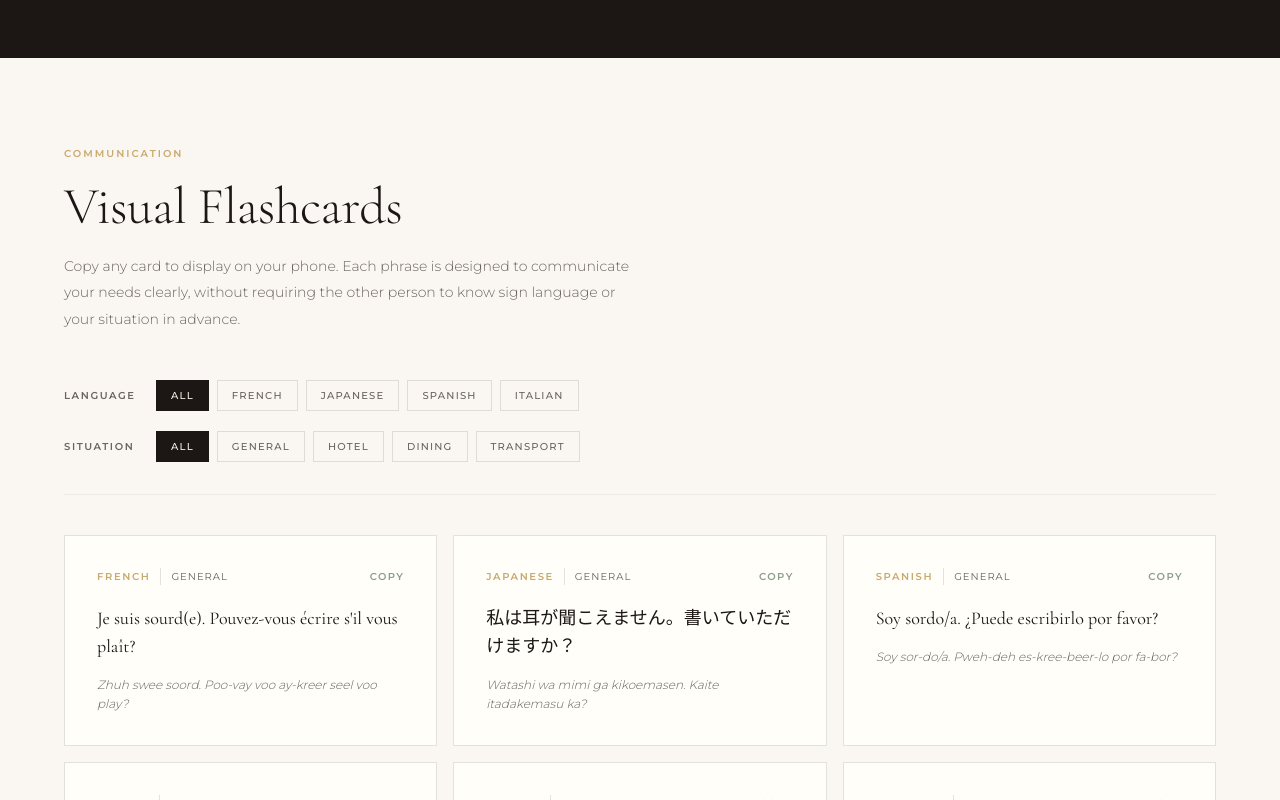
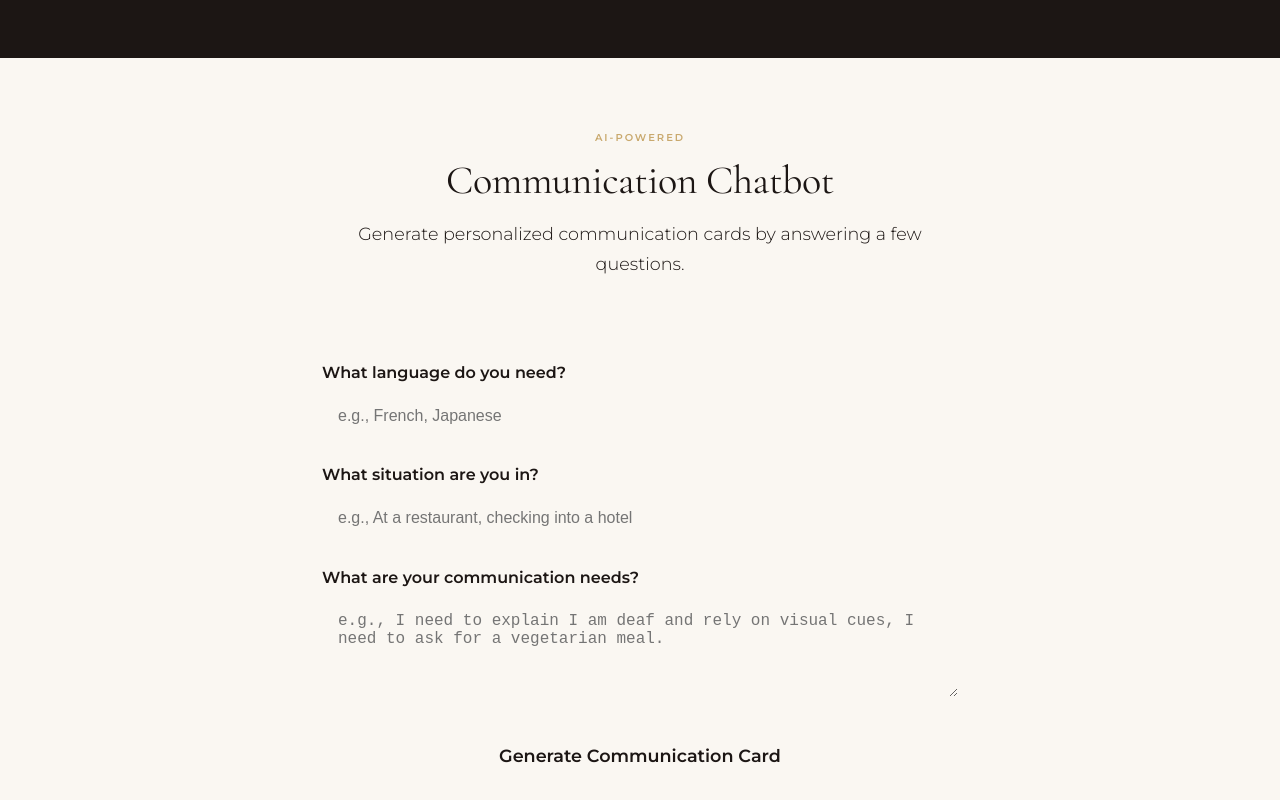
Before and after one commit to Emily749/deafinitely_able_travel, a Next.js app: page /toolkit in a window 1280 px wide. Shown: the part 400-1200 px from the top of the page. Built offline with nearby package versions, Linux system fonts and the light colour scheme.

Commit message:
make chatbot

```diff
--- a/app/toolkit/page.tsx
+++ b/app/toolkit/page.tsx
@@ -1,32 +1,16 @@
 'use client';
 
 import { useState } from 'react';
-import { flashCards, techItems } from '@/lib/data';
+import { techItems } from '@/lib/data';
 import styles from './page.module.css';
+import CommunicationChatbot from '@/components/CommunicationChatbot';
 
-const languages = ['All', 'French', 'Japanese', 'Spanish', 'Italian'];
-const situations = ['All', 'General', 'Hotel', 'Dining', 'Transport'];
 const techCategories = ['All', 'Speech to Text', 'Hearing Technology', 'Travel Alarms', 'Signal Devices', 'Sign Language Apps'];
 
 export default function ToolkitPage() {
-  const [activeLang, setActiveLang] = useState('All');
-  const [activeSit, setActiveSit] = useState('All');
   const [activeTech, setActiveTech] = useState('All');
-  const [copied, setCopied] = useState<string | null>(null);
-
-  const filteredCards = flashCards.filter((c) => {
-    const langMatch = activeLang === 'All' || c.language === activeLang;
-    const sitMatch = activeSit === 'All' || c.situation === activeSit;
-    return langMatch && sitMatch;
-  });
 
   const filteredTech = techItems.filter((t) => activeTech === 'All' || t.category === activeTech);
-
-  const handleCopy = (text: string, id: string) => {
-    navigator.clipboard.writeText(text);
-    setCopied(id);
-    setTimeout(() => setCopied(null), 2000);
-  };
 
   return (
     <>
@@ -42,75 +26,7 @@ export default function ToolkitPage() {
       </div>
 
       <div className="container">
-        {/* Flashcards */}
-        <section className={styles.section} id="flashcards">
-          <div className={styles.section__header}>
-            <div>
-              <span className="label label--accent">Communication</span>
-              <h2 className={styles.section__title}>Visual Flashcards</h2>
-              <p className={styles.section__sub}>
-                Copy any card to display on your phone. Each phrase is designed to communicate your
-                needs clearly, without requiring the other person to know sign language or your
-                situation in advance.
-              </p>
-            </div>
-          </div>
-
-          <div className={styles.filter__row}>
-            <div className={styles.filter__group}>
-              <span className={styles.filter__label}>Language</span>
-              <div className={styles.pills}>
-                {languages.map((l) => (
-                  <button
-                    key={l}
-                    className={`${styles.pill} ${activeLang === l ? styles.pill__active : ''}`}
-                    onClick={() => setActiveLang(l)}
-                  >
-                    {l}
-                  </button>
-                ))}
-              </div>
-            </div>
-            <div className={styles.filter__group}>
-              <span className={styles.filter__label}>Situation</span>
-              <div className={styles.pills}>
-                {situations.map((s) => (
-                  <button
-                    key={s}
-                    className={`${styles.pill} ${activeSit === s ? styles.pill__active : ''}`}
-                    onClick={() => setActiveSit(s)}
-                  >
-                    {s}
-                  </button>
-                ))}
-              </div>
-            </div>
-          </div>
-
-          <div className={styles.cards}>
-            {filteredCards.map((card) => (
-              <div key={card.id} className={styles.flash}>
-                <div className={styles.flash__top}>
-                  <div className={styles.flash__meta}>
-                    <span className={styles.flash__lang}>{card.language}</span>
-                    <span className={styles.flash__sit}>{card.situation}</span>
-                  </div>
-                  <button
-                    className={styles.copy}
-                    onClick={() => handleCopy(card.text, card.id)}
-                    aria-label="Copy to clipboard"
-                  >
-                    {copied === card.id ? 'Copied' : 'Copy'}
-                  </button>
-                </div>
-                <p className={styles.flash__text}>{card.text}</p>
-                {card.phonetic && (
-                  <p className={styles.flash__phonetic}>{card.phonetic}</p>
-                )}
-              </div>
-            ))}
-          </div>
-        </section>
+        <CommunicationChatbot />
 
         {/* Tech Edit */}
         <section className={styles.section} id="tech">
--- /dev/null
+++ b/components/CommunicationChatbot.module.css
@@ -0,0 +1,108 @@
+.chatbotSection {
+  padding: 4rem 0;
+  background-color: var(--color-background-secondary);
+  border-radius: 8px;
+  margin-bottom: 2rem;
+}
+
+.section__header {
+  text-align: center;
+  margin-bottom: 3rem;
+}
+
+.section__title {
+  font-size: 2.5rem;
+  color: var(--color-heading);
+  margin-top: 0.5rem;
+  margin-bottom: 1rem;
+}
+
+.section__sub {
+  font-size: 1.1rem;
+  color: var(--color-text-light);
+  max-width: 600px;
+  margin: 0 auto;
+}
+
+.chatbotForm {
+  max-width: 700px;
+  margin: 0 auto;
+  padding: 2rem;
+  background-color: var(--color-white);
+  border-radius: 8px;
+  box-shadow: var(--shadow-elevation-1);
+}
+
+.formGroup {
+  margin-bottom: 1.5rem;
+}
+
+.label {
+  display: block;
+  font-size: 1rem;
+  color: var(--color-heading);
+  margin-bottom: 0.5rem;
+  font-weight: 600;
+}
+
+.input,
+.textarea {
+  width: 100%;
+  padding: 0.8rem 1rem;
+  border: 1px solid var(--color-border);
+  border-radius: 4px;
+  font-size: 1rem;
+  color: var(--color-text);
+  background-color: var(--color-background);
+  transition: border-color 0.2s ease-in-out;
+}
+
+.input:focus,
+.textarea:focus {
+  border-color: var(--color-accent);
+  outline: none;
+}
+
+.textarea {
+  resize: vertical;
+}
+
+.submitButton {
+  display: block;
+  width: 100%;
+  padding: 1rem;
+  background-color: var(--color-accent);
+  color: var(--color-white);
+  border: none;
+  border-radius: 4px;
+  font-size: 1.1rem;
+  font-weight: 700;
+  cursor: pointer;
+  transition: background-color 0.2s ease-in-out;
+}
+
+.submitButton:hover {
+  background-color: var(--color-accent-dark);
+}
+
+.generatedCard {
+  margin-top: 3rem;
+  padding: 2rem;
+  background-color: var(--color-background);
+  border-radius: 8px;
+  border: 1px dashed var(--color-border);
+  text-align: center;
+}
+
+.generatedCard h3 {
+  color: var(--color-heading);
+  font-size: 1.5rem;
+  margin-bottom: 1rem;
+}
+
+.generatedCard p {
+  white-space: pre-wrap;
+  font-size: 1rem;
+  color: var(--color-text);
+  line-height: 1.6;
+}
--- /dev/null
+++ b/components/CommunicationChatbot.tsx
@@ -0,0 +1,84 @@
+'use client';
+
+import { useState } from 'react';
+import styles from './CommunicationChatbot.module.css';
+
+export default function CommunicationChatbot() {
+  const [language, setLanguage] = useState('');
+  const [situation, setSituation] = useState('');
+  const [communicationNeeds, setCommunicationNeeds] = useState('');
+  const [card, setCard] = useState<string | null>(null);
+
+  const handleSubmit = async (e: React.FormEvent) => {
+    e.preventDefault();
+    // In a real application, you would send this data to an AI model
+    // to generate the communication card. For this example, we'll
+    // simulate a response.
+    const generatedCard = `Language: ${language}\nSituation: ${situation}\nNeeds: ${communicationNeeds}\n\nThis is a simulated communication card.`;
+    setCard(generatedCard);
+  };
+
+  return (
+    <section className={styles.chatbotSection} id="communication-chatbot">
+      <div className={styles.section__header}>
+        <div>
+          <span className="label label--accent">AI-Powered</span>
+          <h2 className={styles.section__title}>Communication Chatbot</h2>
+          <p className={styles.section__sub}>
+            Generate personalized communication cards by answering a few questions.
+          </p>
+        </div>
+      </div>
+
+      <form onSubmit={handleSubmit} className={styles.chatbotForm}>
+        <div className={styles.formGroup}>
+          <label htmlFor="language" className={styles.label}>What language do you need?</label>
+          <input
+            type="text"
+            id="language"
+            className={styles.input}
+            value={language}
+            onChange={(e) => setLanguage(e.target.value)}
+            placeholder="e.g., French, Japanese"
+            required
+          />
+        </div>
+
+        <div className={styles.formGroup}>
+          <label htmlFor="situation" className={styles.label}>What situation are you in?</label>
+          <input
+            type="text"
+            id="situation"
+            className={styles.input}
+            value={situation}
+            onChange={(e) => setSituation(e.target.value)}
+            placeholder="e.g., At a restaurant, checking into a hotel"
+            required
+          />
+        </div>
+
+        <div className={styles.formGroup}>
+          <label htmlFor="communicationNeeds" className={styles.label}>What are your communication needs?</label>
+          <textarea
+            id="communicationNeeds"
+            className={styles.textarea}
+            value={communicationNeeds}
+            onChange={(e) => setCommunicationNeeds(e.target.value)}
+            placeholder="e.g., I need to explain I am deaf and rely on visual cues, I need to ask for a vegetarian meal."
+            rows={4}
+            required
+          ></textarea>
+        </div>
+
+        <button type="submit" className={styles.submitButton}>Generate Communication Card</button>
+      </form>
+
+      {card && (
+        <div className={styles.generatedCard}>
+          <h3>Generated Card:</h3>
+          <p>{card}</p>
+        </div>
+      )}
+    </section>
+  );
+}
```
